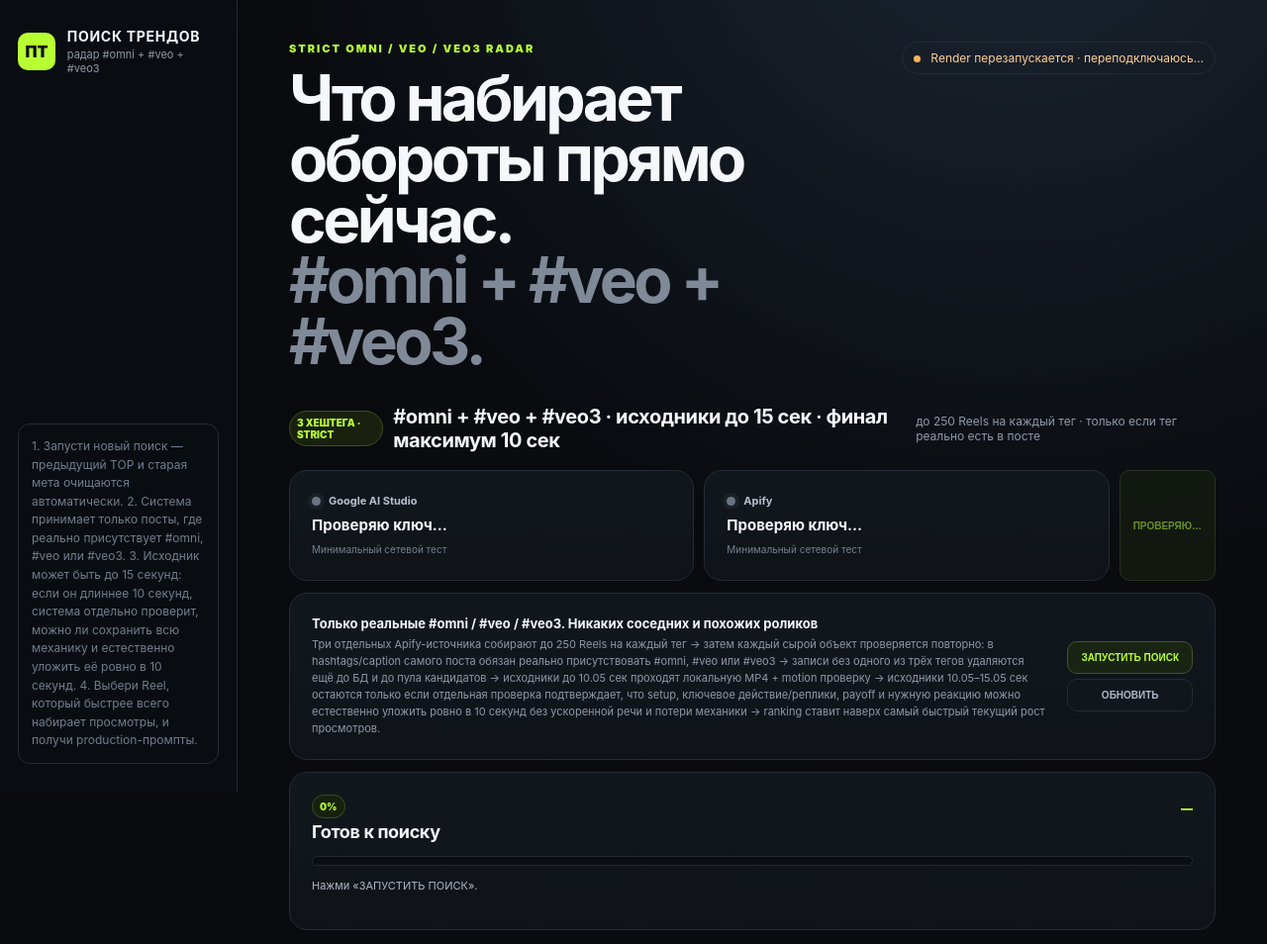
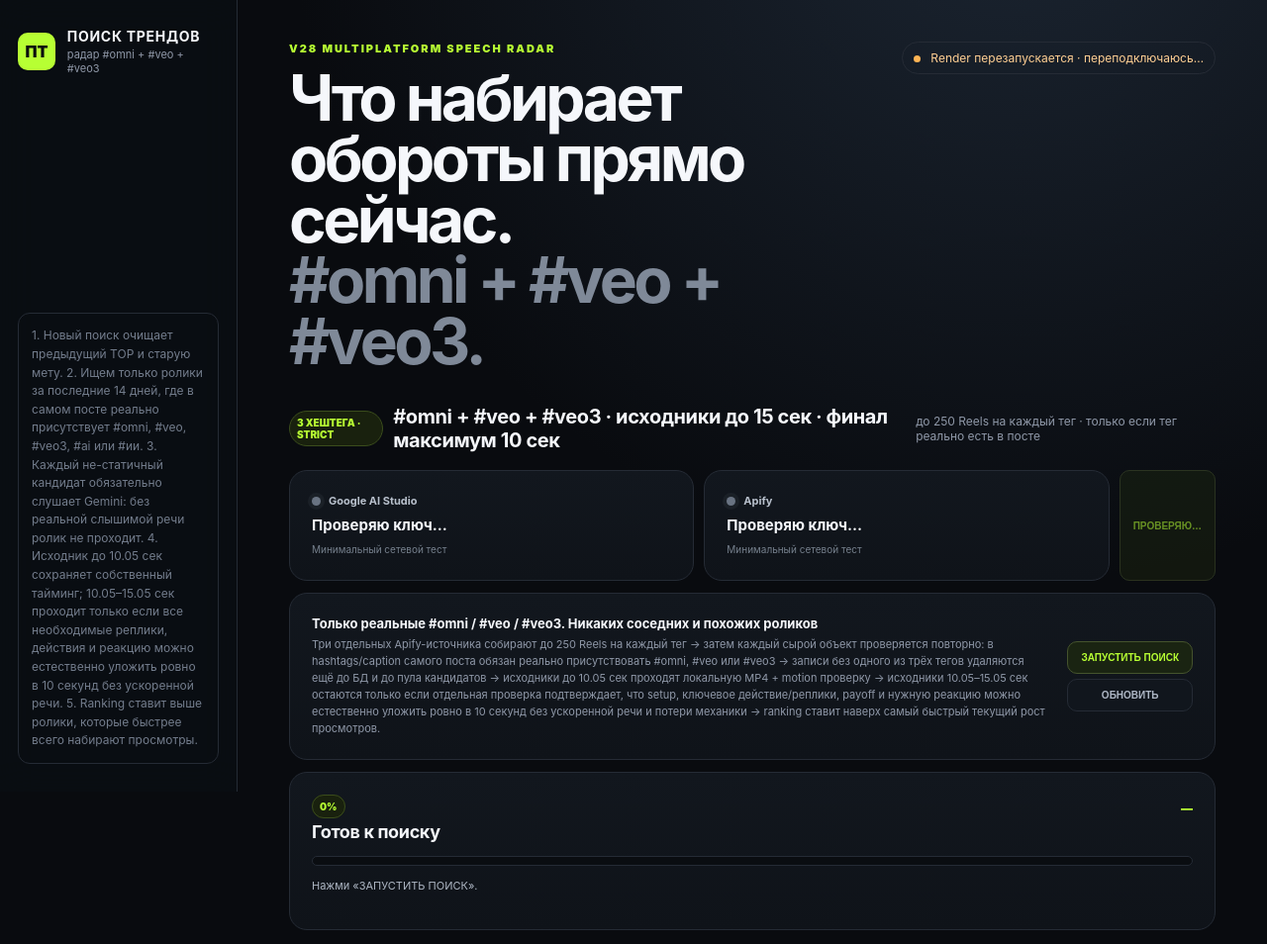
Before and after one commit to ferixdi-png/slop, a Flask app: page / in a window 1280 px wide. Shown: the top 954 px of the page at 99% size. Run offline with Flask 3, Linux system fonts and the light colour scheme; data that the repository does not hold is empty; parts of the project's set-up code (start-up, migrations or seed data) failed here and were passed over.

Commit message:
Update radar UI copy for V28 multiplatform speech search

```diff
--- a/templates/index.html
+++ b/templates/index.html
@@ -3,55 +3,55 @@
 <head>
   <meta charset="utf-8" />
   <meta name="viewport" content="width=device-width,initial-scale=1" />
-  <title>ПОИСК ТРЕНДОВ — #OMNI + #VEO + #VEO3</title>
-  <link rel="stylesheet" href="/static/style.css?v=20260818-1739" />
-  <link rel="stylesheet" href="/static/upgrade.css?v=20260818-1739" />
+  <title>ПОИСК ТРЕНДОВ — INSTAGRAM + TIKTOK + YOUTUBE</title>
+  <link rel="stylesheet" href="/static/style.css?v=20260819-v28" />
+  <link rel="stylesheet" href="/static/upgrade.css?v=20260819-v28" />
 </head>
 <body>
   <div class="app-shell">
     <aside class="sidebar">
       <div class="brand">
         <div class="brand-mark">ПТ</div>
-        <div><strong>ПОИСК ТРЕНДОВ</strong><small>радар #omni + #veo + #veo3</small></div>
+        <div><strong>ПОИСК ТРЕНДОВ</strong><small>Instagram · TikTok · YouTube</small></div>
       </div>
       <div class="side-note">
-        1. Запусти новый поиск — предыдущий TOP и старая мета очищаются автоматически. 2. Система принимает только посты, где реально присутствует #omni, #veo или #veo3. 3. Исходник может быть до 15 секунд: если он длиннее 10 секунд, система отдельно проверит, можно ли сохранить всю механику и естественно уложить её ровно в 10 секунд. 4. Выбери Reel, который быстрее всего набирает просмотры, и получи production-промпты.
+        1. Новый поиск очищает предыдущий TOP и старую мету. 2. Ищем только ролики за последние 14 дней, где в самом посте реально присутствует #omni, #veo, #veo3, #ai или #ии. 3. Каждый не-статичный кандидат обязательно слушает Gemini: без реальной слышимой речи ролик не проходит. 4. Исходник до 10.05 сек сохраняет собственный тайминг; 10.05–15.05 сек проходит только если все необходимые реплики, действия и реакцию можно естественно уложить ровно в 10 секунд без ускоренной речи. 5. Ranking ставит выше ролики, которые быстрее всего набирают просмотры.
       </div>
     </aside>
 
     <main>
       <header>
         <div>
-          <div class="eyebrow">STRICT OMNI / VEO / VEO3 RADAR</div>
-          <h1>Что набирает обороты прямо сейчас.<br><span>#omni + #veo + #veo3.</span></h1>
+          <div class="eyebrow">V28 MULTIPLATFORM SPEECH RADAR</div>
+          <h1>Что набирает обороты прямо сейчас.<br><span>Instagram + TikTok + YouTube.</span></h1>
         </div>
         <div class="status" id="serviceStatus"><i></i> проверяю сервис…</div>
       </header>
 
       <section id="radar" class="screen active">
         <div class="section-title">
-          <div><span class="step">3 ХЕШТЕГА · STRICT</span><h2>#omni + #veo + #veo3 · исходники до 15 сек · итоговый Video Prompt максимум 10 сек</h2></div>
-          <span class="muted">до 250 Reels на каждый тег · только если тег реально есть в посте</span>
+          <div><span class="step">3 ПЛАТФОРМЫ · 5 ТЕГОВ · 14 ДНЕЙ</span><h2>#omni + #veo + #veo3 + #ai + #ии · только видео с речью · исходник до 15.05 сек</h2></div>
+          <span class="muted">строгий hashtag в самом посте · Gemini слушает речь и проверяет тайминг</span>
         </div>
 
         <div class="api-grid">
           <div class="card api-card" id="geminiApiCard">
             <div><span class="api-dot"></span><b>Google AI Studio</b></div>
             <strong id="geminiApiStatus">Проверяю ключ…</strong>
-            <small id="geminiApiMeta">Для выбранного Reel и проверки сжатия 10–15-секундных механик</small>
+            <small id="geminiApiMeta">Speech + timing gate и production-анализ выбранного ролика</small>
           </div>
           <div class="card api-card" id="apifyApiCard">
             <div><span class="api-dot"></span><b>Apify</b></div>
             <strong id="apifyApiStatus">Проверяю ключ…</strong>
-            <small id="apifyApiMeta">Три hashtag-feed + повторная проверка реального тега внутри самого поста</small>
+            <small id="apifyApiMeta">Instagram Reels + TikTok + YouTube Shorts · 5 строгих тегов</small>
           </div>
           <button id="checkApis" class="secondary api-check-btn">ПРОВЕРИТЬ API</button>
         </div>
 
         <div class="card radar-intro">
           <div>
-            <b>Никаких левых роликов: source-feed больше не является доказательством</b>
-            <span>Три независимых Apify-источника собирают до 250 Reels по #omni, #veo и #veo3 — до 750 raw. Затем каждый Reel проходит второй строгий provenance-gate: один из трёх тегов должен реально находиться в hashtags/caption самого поста. Если тега там нет, запись удаляется до БД и никогда не появляется в пуле кандидатов. Исходники до 10.05 сек проходят локальную MP4 + motion-проверку. Исходники 10.05–15.05 сек остаются только если отдельная проверка подтверждает, что setup, обязательные реплики/действия, payoff и необходимую реакцию можно естественно пересобрать ровно в 10 секунд без ускоренной речи и потери причинности. Старый TOP и старая мета удаляются при каждом новом run; скрытая история просмотров сохраняется только для расчёта реального ускорения между поисками.</span>
+            <b>Один радар на три платформы. В TOP — только ролики с реальной речью.</b>
+            <span>Apify собирает Instagram Reels, TikTok и YouTube Shorts по #omni, #veo, #veo3, #ai и #ии. Источник или поисковая выдача не считаются доказательством: каждый сырой объект повторно проверяется, и нужный тег обязан реально находиться в hashtags/caption/title/description самого поста. Затем локально отсекаются старше 14 дней, слишком длинные и статичные записи. После этого Gemini обязательно слушает видео: без слышимой речи кандидат получает REJECT. Для ролика до 10.05 сек Gemini проверяет, можно ли сохранить речь, порядок спикеров, паузы, действия и реакцию в исходном тайминге. Для исходника 10.05–15.05 сек PASS возможен только если всю обязательную разговорную механику можно естественно пересобрать ровно в 10.00 сек без глобального ускорения и торопливой речи.</span>
           </div>
           <div class="radar-controls">
             <button id="syncRadar" class="secondary">ЗАПУСТИТЬ ПОИСК</button>
@@ -77,19 +77,19 @@
         <div id="analysisProgress" class="card progress hidden">
           <div class="spinner"></div>
           <div>
-            <strong>Система собирает production-пакет по выбранному Reel…</strong>
-            <span>Forensic pass читает полный оригинал → clean Frame 0 → Video Prompt. Для исходника ≤10.05 сек длительность сохраняется. Для прошедшего исходника 10.05–15.05 сек механика семантически ужимается ровно до 10.00 сек: удаляются только паузы, повторы и лишние hold-кадры; setup, спикеры, причинность и payoff сохраняются.</span>
+            <strong>Система собирает production-пакет по выбранному видео…</strong>
+            <span>Forensic pass читает полный оригинал и аудио → clean Frame 0 → Video Prompt. Для исходника ≤10.05 сек сохраняется фактическая длительность и речевой тайминг. Для прошедшего исходника 10.05–15.05 сек удаляются только паузы, повторы и лишние hold-кадры, а обязательные реплики, спикеры, причинность и payoff остаются и укладываются ровно в 10.00 сек.</span>
           </div>
         </div>
 
         <div id="analysisResult" class="result hidden"></div>
 
         <div id="radarMeta" class="meta-wrap">
-          <div class="card"><div class="empty">После первого завершённого поиска здесь появится мета текущего TOP.</div></div>
+          <div class="card"><div class="empty">После первого завершённого V28-поиска здесь появится мета текущего TOP.</div></div>
         </div>
 
         <div class="section-mini-title">
-          <div><b>TOP НАБИРАЮЩИХ ОБОРОТЫ</b><span>#omni + #veo + #veo3 · strict hashtag · источник ≤15.05 сек · >10 сек только если ужимается до 10</span></div>
+          <div><b>TOP НАБИРАЮЩИХ ОБОРОТЫ</b><span>3 платформы · 14 дней · 5 строгих тегов · реальная речь обязательна · тайминг подтверждён Gemini</span></div>
         </div>
         <div class="card">
           <div id="radarRows" class="radar-table">
@@ -98,22 +98,22 @@
         </div>
 
         <div class="section-mini-title candidates-title">
-          <div><b>Пул #omni + #veo + #veo3</b><span>до 750 raw; чужие по реальному hashtag удаляются до показа; до 420 проходят MP4/сжатие за run</span></div>
+          <div><b>ПУЛ КАНДИДАТОВ V28</b><span>#omni · #veo · #veo3 · #ai · #ии · Instagram / TikTok / YouTube · максимум 420 Gemini-проверок за run</span></div>
         </div>
         <div class="card">
           <div id="candidateRows" class="candidate-table">
-            <div class="empty">После получения данных здесь появятся только посты с реально подтверждённым #omni, #veo или #veo3.</div>
+            <div class="empty">После discovery здесь появятся только свежие посты с реально подтверждённым целевым hashtag.</div>
           </div>
         </div>
       </section>
     </main>
   </div>
 
-  <script src="/static/app.js?v=20260818-1739"></script>
-  <script src="/static/v17_ui.js?v=20260818-1739"></script>
-  <script src="/static/overlay_v15.js?v=20260818-1739"></script>
-  <script src="/static/runtime.js?v=20260818-1739"></script>
-  <script src="/static/fresh_run_v23.js?v=20260818-1739"></script>
-  <script src="/static/scope_v24.js?v=20260818-1739"></script>
+  <script src="/static/app.js?v=20260819-v28"></script>
+  <script src="/static/v17_ui.js?v=20260819-v28"></script>
+  <script src="/static/overlay_v15.js?v=20260819-v28"></script>
+  <script src="/static/runtime.js?v=20260819-v28"></script>
+  <script src="/static/fresh_run_v23.js?v=20260819-v28"></script>
+  <script src="/static/scope_v24.js?v=20260819-v28"></script>
 </body>
 </html>
```
